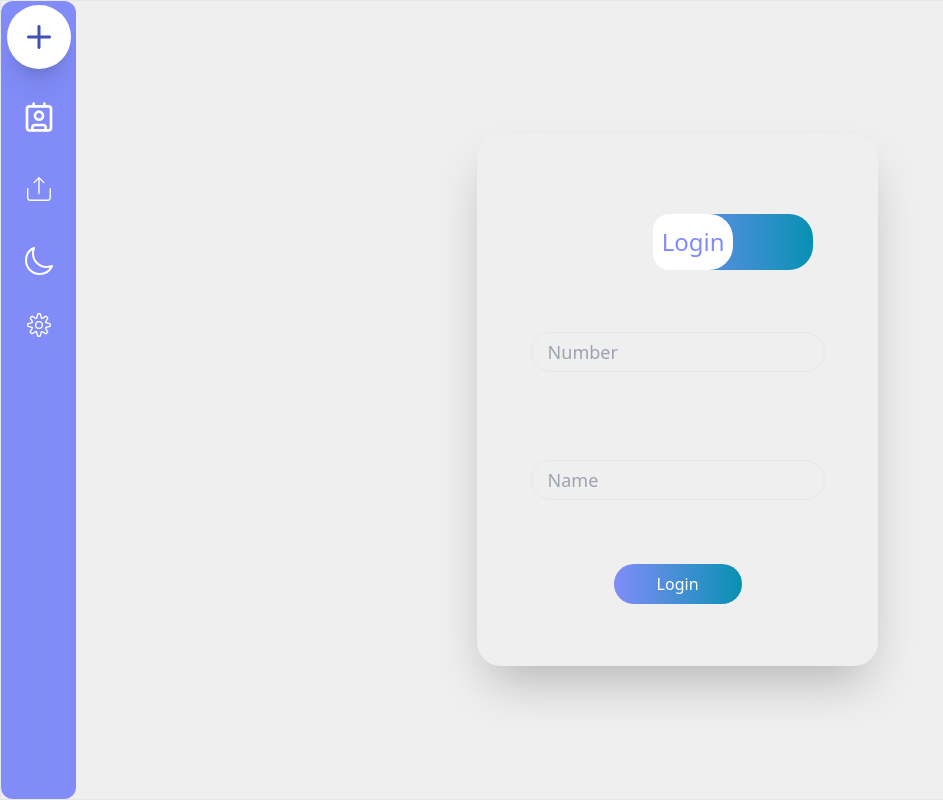
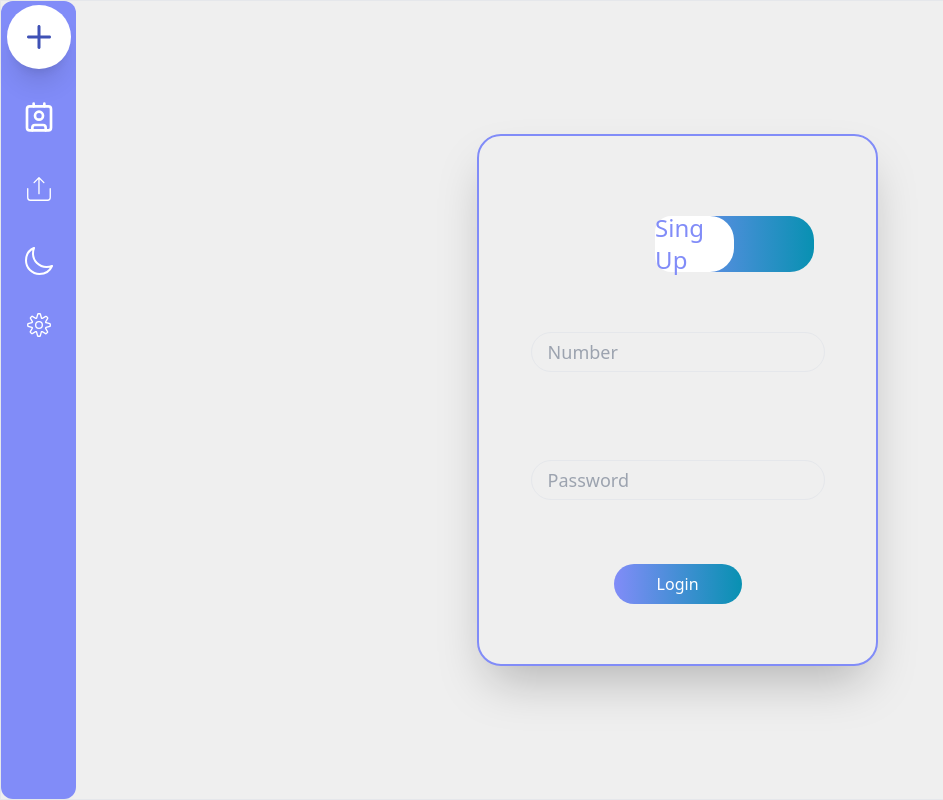
Before and after one commit to Jahaziel-19/contactos, a React (Vite) app in the folder front/: page / in a window 1280 px wide. Shown: the whole page, without its empty margins (0-943 px from the left). Built offline with nearby package versions, Linux system fonts and the light colour scheme.

Commit message:
un poco mas avanzado el login

```diff
--- a/front/src/Leftbar/Elements/AddContact/AddContact.jsx
+++ b/front/src/Leftbar/Elements/AddContact/AddContact.jsx
@@ -59,6 +59,7 @@ const handleChange = async e => {
     }
     setErrors(values => ({...values,general : ''}));
     setCheck(true);
+
   }
 
     return(
--- a/front/src/User/login.jsx
+++ b/front/src/User/login.jsx
@@ -55,28 +55,35 @@ function Login() {
     };
 
     useEffect(() => {
-        if (animation2.isAnimate) {
-            const timer = setTimeout(() => {
-                setAnimation2(prev => ({ ...prev, isAnimate: false }));
-            }, 1000); // La duración de la animación
-
-            return () => clearTimeout(timer);
-        }
+        console.log(animation2);
     }, [animation2.isAnimate]);
 
     return (
         <div className="bg-custom-gray w-screen hide-scrollbar h-full flex">
             <div className="h-full w-full bg-custom-gray flex flex-col items-center justify-center">
-                <div className="h-2/3 w-1/3 bg-custom-gray rounded-3xl shadow-2xl">
+                <div className="h-2/3 w-1/3 bg-custom-gray rounded-3xl shadow-2xl border-indigo-400 border-2">
                     <div className="bg-gradient-to-r from-indigo-400 to-cyan-600 w-2/5 h-14 top-20 left-44 relative rounded-3xl flex">
                         <div
                             onClick={() => animationLoginSingUp('signup')}
-                            className={`w-1/2 h-full bg-white rounded-2xl flex items-center justify-center rounded-br-3xl rounded-tr-3xl ${animation2.isAnimate ? "animation-sing-login" : ""}`}
+                            className={`w-1/2 h-full bg-white rounded-2xl flex hover:cursor-pointer items-center justify-center rounded-br-3xl  rounded-tr-3xl ${animation2.isAnimate && animation2.side === 'signup' ? "animation-sign" : ""}`}
                         >
                             <p className={`text-2xl ${animation2.side === 'signup' ? 'text-gray-500' : 'text-indigo-400'}`}>
-                                {animation2.side === 'signup' ? 'Sign Up' : 'Login'}
+                                Sing Up
                             </p>
+
+
                         </div>
+                        <div
+                            onClick={() => animationLoginSingUp('login')}
+                            className={`w-1/2 h-full bg-white rounded-2xl flex hover:cursor-pointer items-center justify-center rounded-bl-3xl opacity-0 rounded-tl-3xl ${animation2.isAnimate && animation2.side === 'signup' ? " opacity-95" : ""}`}
+                        >
+                            <p className={`text-2xl 'text-indigo-400'`}>
+                                Login
+                            </p>
+
+
+                        </div>
+
                     </div>
                     <form className="gap-16 w-full h-full flex flex-col items-center justify-center" onSubmit={handleSubmit}>
                         <div id="name-box" className="grid">
@@ -91,18 +98,24 @@ function Login() {
                             />
                             {errors.number ? <div className="text-red-500">{errors.number}</div> : null}
                         </div>
+
                         <div id="name-box" className="grid">
-                            <label htmlFor="name" className={animation.isAnimate && animation.label === 'name' ? "animation-label text-indigo-400" : 'opacity-0'}>Name</label>
+                            <label htmlFor="password" className={animation.isAnimate && animation.label === 'password' ? "animation-label text-indigo-400" : 'opacity-0'}>Password</label>
                             <input
-                                name="name"
-                                placeholder='Name'
-                                type="text"
+                                name="password"
+                                placeholder='Password'
+                                type="password"
                                 className="bg-custom-gray border h-10 rounded-3xl text-lg p-4 focus:outline-none focus:ring-2 focus:ring-blue-500 focus:border-blue-500"
                                 onChange={handleChange}
-                                onFocus={() => { setAnimation({ isAnimate: true, label: 'name' }) }}
+                                onFocus={() => { setAnimation({ isAnimate: true, label: 'password' }) }}
                             />
-                            {errors.name ? <div className="text-red-500">{errors.name}</div> : null}
-                        </div>
+                            </div>
+
+
+
+
+
+
                         <button
                             type="submit"
                             className="w-32 h-10 bg-gradient-to-r from-indigo-400 to-cyan-600 rounded-3xl text-white hover:from-indigo-500 hover:to-cyan-700 hover:text-xl"
--- a/front/src/index.css
+++ b/front/src/index.css
@@ -46,14 +46,28 @@ input[type="number"]::-webkit-outer-spin-button {
     margin: 0;
 }
 
-.animation-sing-login{
+.animation-sign{
     animation-name: side-to-side;
-    animation-duration: 1s;
+    animation-duration: 0.2s;
     animation-timing-function: linear;
     animation-fill-mode: forwards;
 }
 @keyframes side-to-side{
     to{
         transform: translateX(100%);
+        opacity: 0;
+    }
+
+}
+.animation-login{
+    animation-name: side-to-side2;
+    animation-duration: 0.2s;
+    animation-timing-function: linear;
+    animation-fill-mode: forwards;
+}
+@keyframes side-to-side2{
+    to{
+        transform: translate(-100%);
+        opacity: 0;
     }
 }
```
